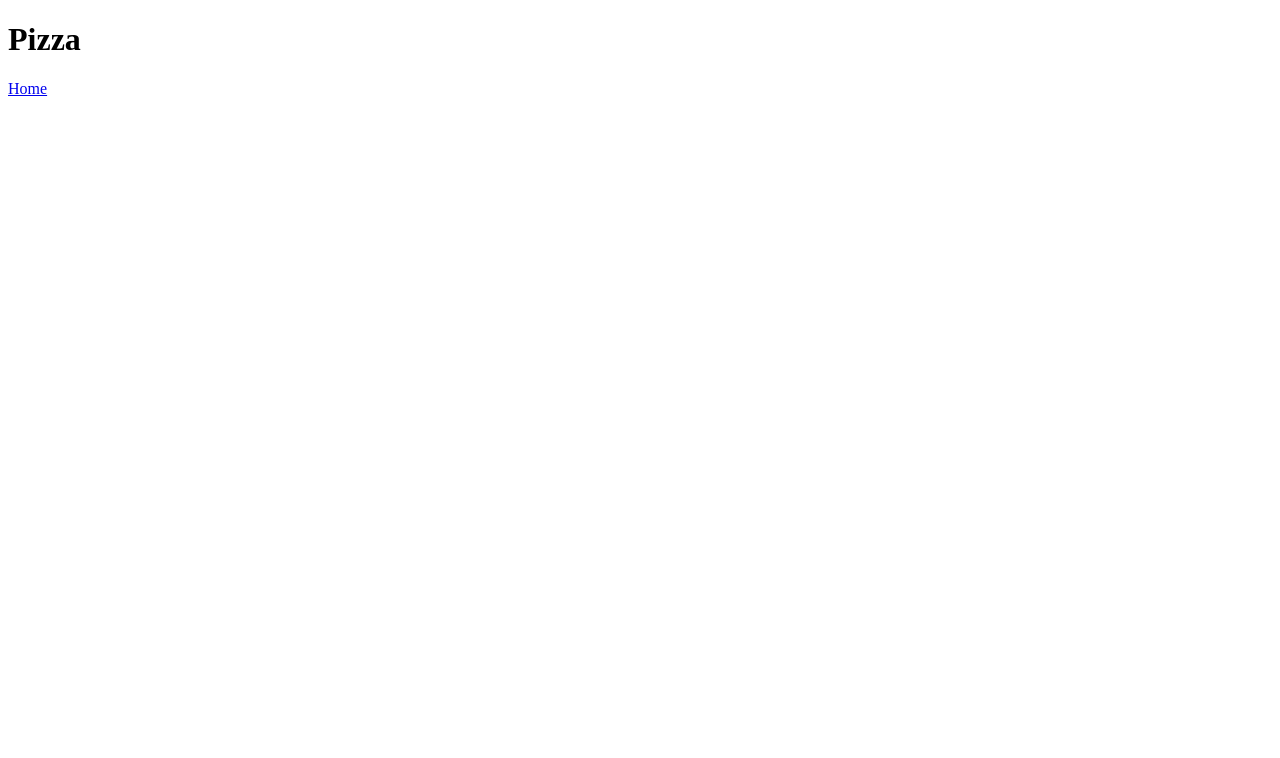
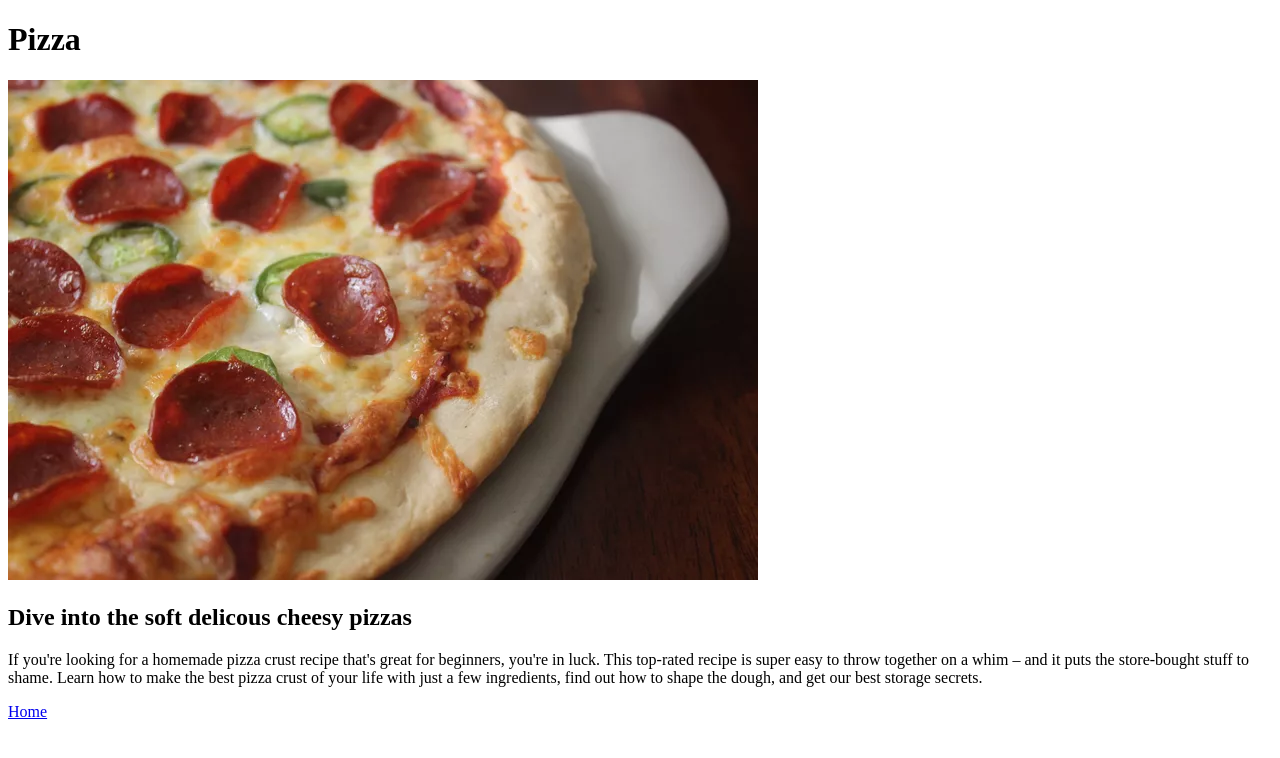
Before and after one commit to FireNightDrag0n/odin-recipe, a plain HTML site: page recipes/pizza.html in a window 1280 px wide. Drawn offline with Linux system fonts and the light colour scheme.

```diff
--- a/recipes/pizza.html
+++ b/recipes/pizza.html
@@ -6,6 +6,16 @@
 </head>
 <body>
     <h1>Pizza</h1>
+    <img src="images/pizza.png" alt="picture of a delicious pizza">
+    <h2>Dive into the soft delicous cheesy pizzas</h2>
+    <p>If you're looking for a homemade pizza crust recipe that's great for beginners, you're in luck.
+         This top-rated recipe is super easy to throw together on a whim – and it puts the store-bought stuff to shame.
+         Learn how to make the best pizza crust of your life with just a few ingredients, find out how to shape the dough, and get our best storage secrets.</p>
+
+
+
+
+
     <a href="../index.html">Home</a>
 </body>
 </html>
```
